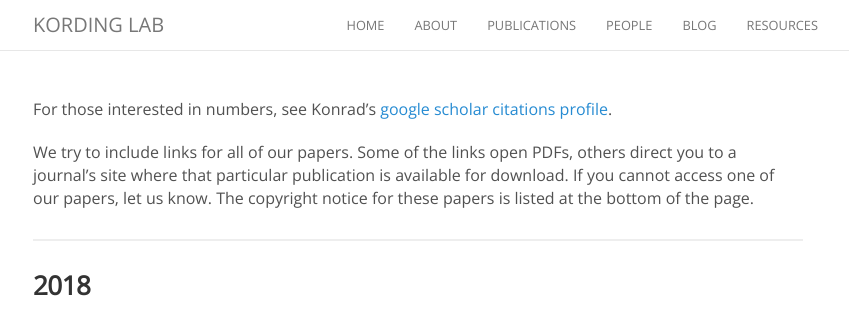
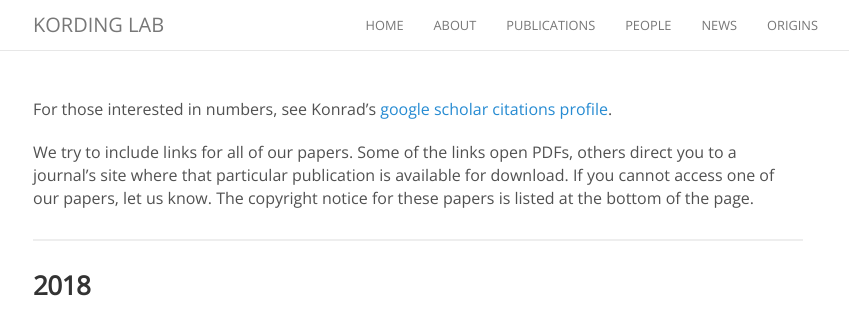
Before and after one commit to AnnMAlex/knickmeyer-lab.github.io, a Jekyll site: the page built from publications.md, in a window 1280 px wide. Shown: the top 335 px of the page, without its empty margins (222-1071 px from the left). Built offline with Jekyll 4.4.1, drawn with Linux system fonts in a browser that asks for light colours; nearby versions of some CDN libraries; comment, search, counter and statistics services are not loaded.

Commit message:
Update _config.yml

```diff
--- a/_config.yml
+++ b/_config.yml
@@ -30,10 +30,10 @@ nav:
     href:           "/publication"
   - name:           "people"
     href:           "/people"
-  - name:           "blog"
-    href:           "/blog"
-  - name:           "resources"
-    href:           "/resources"
+  - name:           "news"
+    href:           "/news"
+  - name:           "ORIGINS"
+    href:           "/ORIGINS"
 
 # Sass
 sass:
```
